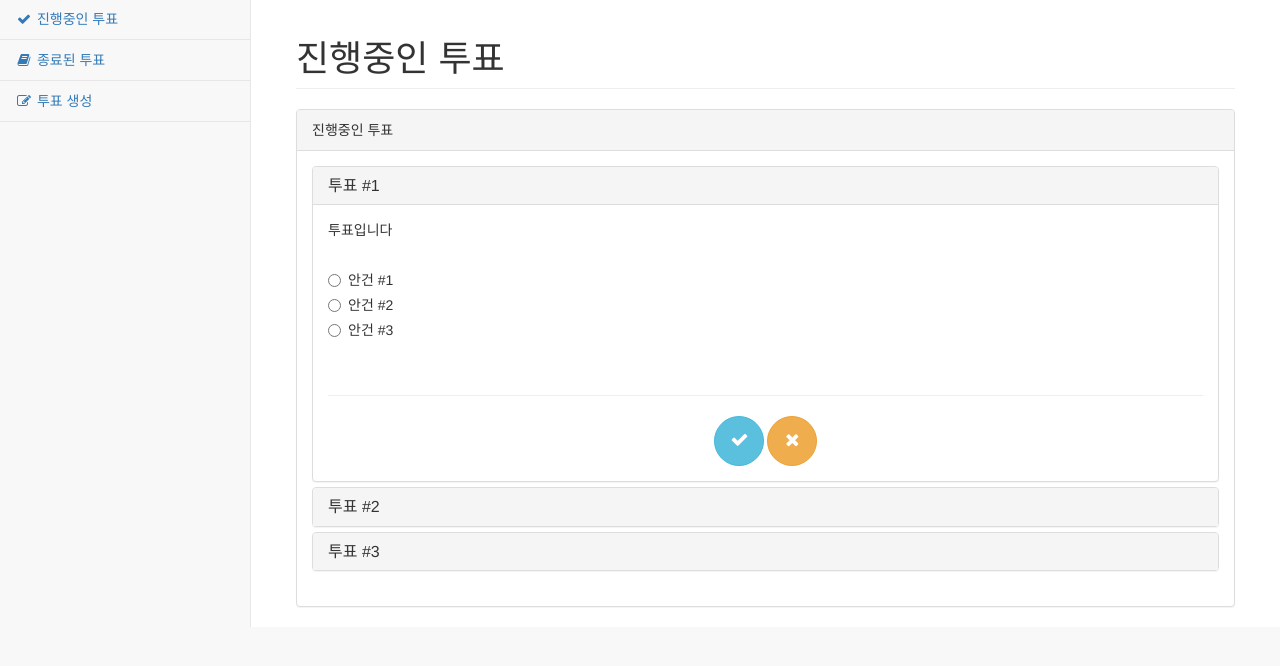
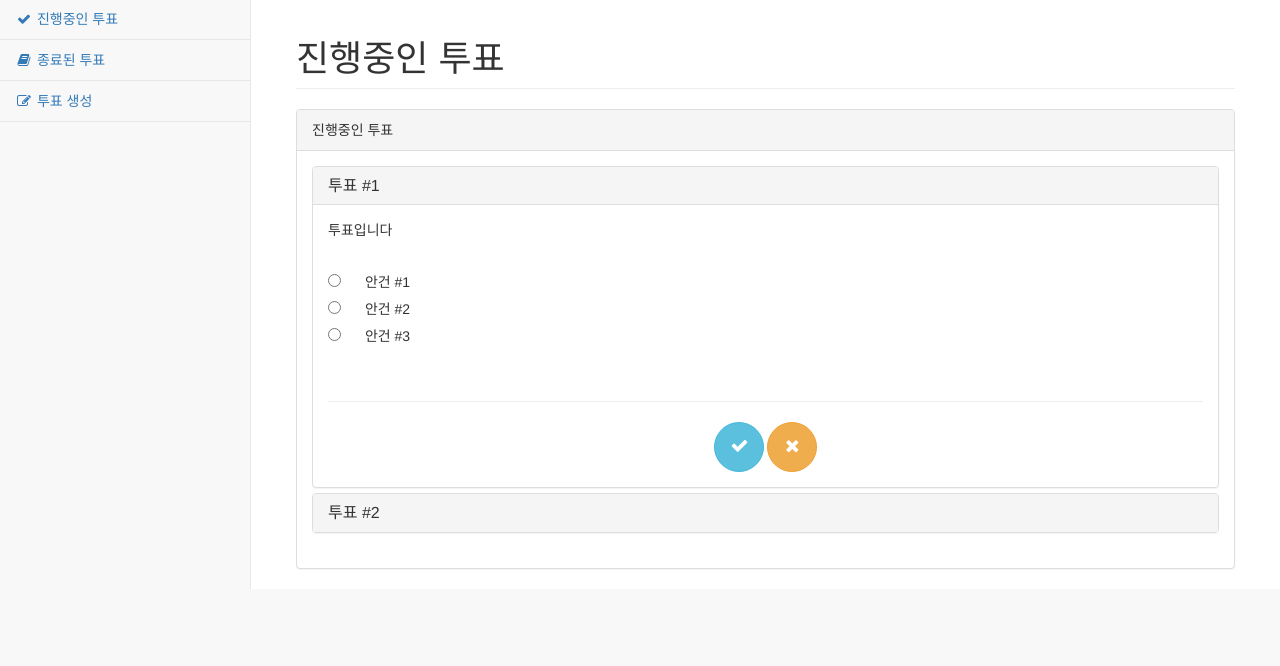
Before and after one commit to kgpaper/DiscordChatBot, a Flask app: template templates/onsurvey.html in a window 1280 px wide. Shown: the part 72-738 px from the top of the page. Run offline with Flask 2, Linux system fonts and the light colour scheme; the template is opened without the code that fills it, so the values that code supplies are empty; some libraries are stand-ins or nearby versions.

Commit message:
2018/07/05

```diff
--- a/templates/endsurvey.html
+++ b/templates/endsurvey.html
@@ -12,6 +12,7 @@
     <title>WAP - 종료된 투표</title>
 
     <link href="/static/vendor/bootstrap/css/bootstrap.min.css" rel="stylesheet">
+    <link href="/static/vendor/bootstrap/css/awesome-bootstrap-checkbox.css" rel="stylesheet">
     <link href="/static/vendor/metisMenu/metisMenu.min.css" rel="stylesheet">
     <link href="/static/dist/css/sb-admin-2.css" rel="stylesheet">
     <link href="/static/vendor/font-awesome/css/font-awesome.min.css" rel="stylesheet" type="text/css">
--- a/templates/makesurvey.html
+++ b/templates/makesurvey.html
@@ -49,10 +49,8 @@
                                         <ol id="list" style="margin:0; padding:0; list-style:none;">
                                             <li class="var_area02">
                                                 <div class="form-group form-inline">
-                                                    <input id="content_0" data-id-format="content_%d" name="data[content][0]" data-name-format="data[content][%d]" class="form-control" placeholder="항목 입력" style="width: 77%;">
-                                                    <input id="content_1" data-id-format="content_%d" name="data[content][1]" data-name-format="data[content][%d]" class="form-control" placeholder="항목 입력" style="width: 77%;">
                                                     <div id="addfield" style="display:none">
-                                                        <input id="content_2" data-id-format="content_%d" name="data[content][2]" data-name-format="data[content][%d]" class="form-control" placeholder="항목 입력" style="width: 77%;">
+                                                        <input id="content_0" data-id-format="content_%d" name="data[content][0]" data-name-format="data[content][%d]" class="form-control" placeholder="항목 입력" style="width: 77%;">
                                                         <button type="button" class="btn btn-warning" value="Del" onclick="remove_item(this)">항목 제거</button>
                                                     </div>
                                                     <div id="field"></div>
@@ -79,6 +77,8 @@
                                 <i class="fa fa-check"></i>
                             </button>
                         </div>
+                        <div>
+                        </div>
                     </form>
                 </div>
             </div>
--- a/templates/nav.html
+++ b/templates/nav.html
@@ -12,6 +12,7 @@
     <title>WAP - 투표</title>
 
     <link href="/static/vendor/bootstrap/css/bootstrap.min.css" rel="stylesheet">
+    <link href="/static/vendor/bootstrap/css/awesome-bootstrap-checkbox.css" rel="stylesheet">
     <link href="/static/vendor/metisMenu/metisMenu.min.css" rel="stylesheet">
     <link href="/static/dist/css/sb-admin-2.css" rel="stylesheet">
     <link href="/static/vendor/font-awesome/css/font-awesome.min.css" rel="stylesheet" type="text/css">
--- a/templates/onsurvey.html
+++ b/templates/onsurvey.html
@@ -12,6 +12,7 @@
     <title>WAP - 진행중인 투표</title>
 
     <link href="/static/vendor/bootstrap/css/bootstrap.min.css" rel="stylesheet">
+    <link href="/static/vendor/bootstrap/css/awesome-bootstrap-checkbox.css" rel="stylesheet">
     <link href="/static/vendor/metisMenu/metisMenu.min.css" rel="stylesheet">
     <link href="/static/dist/css/sb-admin-2.css" rel="stylesheet">
     <link href="/static/vendor/font-awesome/css/font-awesome.min.css" rel="stylesheet" type="text/css">
@@ -51,19 +52,22 @@
                                             투표입니다<br />
                                             <br />
                                             <div class="form-group">
-                                                <div class="radio">
-                                                    <label>
-                                                        <input type="radio" name="optionsRadios" id="optionsRadios1" value="option1" checked>안건 #1
+                                                <div class="checkbox checkbox-primary">
+                                                        <input type="radio" class="styled" name="optionsRadios" id="optionsRadios1" value="option1">
+                                                        <label for="optionsRadios1">
+                                                            안건 #1
                                                         </label>
                                                 </div>
-                                                <div class="radio">
-                                                    <label>
-                                                        <input type="radio" name="optionsRadios" id="optionsRadios2" value="option2">안건 #2
+                                                <div class="checkbox checkbox-primary">
+                                                        <input type="radio" class="styled" name="optionsRadios" id="optionsRadios2" value="option2">
+                                                        <label for="optionsRadios2">
+                                                            안건 #2
                                                         </label>
                                                 </div>
-                                                <div class="radio">
-                                                    <label>
-                                                        <input type="radio" name="optionsRadios" id="optionsRadios3" value="option3">안건 #3
+                                                <div class="checkbox checkbox-primary">
+                                                        <input type="radio" class="styled" name="optionsRadios" id="optionsRadios3" value="option3">
+                                                        <label for="optionsRadios3">
+                                                            안건 #3
                                                         </label>
                                                 </div>
                                             </div>
@@ -91,59 +95,22 @@
                                             투표입니다<br />
                                             <br />
                                             <div class="form-group">
-                                                <div class="radio">
-                                                    <label>
-                                                        <input type="radio" name="optionsRadios" id="optionsRadios1" value="option1" checked>안건 #1
+                                                <div class="checkbox checkbox-primary">
+                                                        <input type="checkbox" class="styled" name="optionCheckboxes" id="optionCheckboxes1" value="option1">
+                                                        <label for="optionCheckboxes1">
+                                                            안건 #1
                                                         </label>
                                                 </div>
-                                                <div class="radio">
-                                                    <label>
-                                                        <input type="radio" name="optionsRadios" id="optionsRadios2" value="option2">안건 #2
+                                                <div class="checkbox checkbox-primary">
+                                                        <input type="checkbox" class="styled" name="optionCheckboxes" id="optionCheckboxes2" value="option2">
+                                                        <label for="optionCheckboxes2">
+                                                            안건 #2
                                                         </label>
                                                 </div>
-                                                <div class="radio">
-                                                    <label>
-                                                        <input type="radio" name="optionsRadios" id="optionsRadios3" value="option3">안건 #3
-                                                    </label>
-                                                </div>
-                                            </div>
-                                            <br />
-                                            <hr>
-                                            <div class="text-center">
-                                                <button type="button" class="btn btn-info btn-circle btn-lg">
-                                                    <i class="fa fa-check"></i>
-                                                </button>
-                                                <button type="button" class="btn btn-warning btn-circle btn-lg">
-                                                    <i class="fa fa-times"></i>
-                                                </button>
-                                            </div>
-                                        </div>
-                                    </div>
-                                </div>
-                                <div class="panel panel-default">
-                                    <div class="panel-heading">
-                                        <h4 class="panel-title">
-                                            <a data-toggle="collapse" data-parent="#accordion" href="#collapseThree">투표 #3</a>
-                                        </h4>
-                                    </div>
-                                    <div id="collapseThree" class="panel-collapse collapse">
-                                        <div class="panel-body">
-                                            투표입니다<br />
-                                            <br />
-                                            <div class="form-group">
-                                                <div class="radio">
-                                                    <label>
-                                                        <input type="radio" name="optionsRadios" id="optionsRadios1" value="option1" checked>안건 #1
-                                                    </label>
-                                                </div>
-                                                <div class="radio">
-                                                    <label>
-                                                        <input type="radio" name="optionsRadios" id="optionsRadios2" value="option2">안건 #2
-                                                    </label>
-                                                </div>
-                                                <div class="radio">
-                                                    <label>
-                                                        <input type="radio" name="optionsRadios" id="optionsRadios3" value="option3">안건 #3
+                                                <div class="checkbox checkbox-primary">
+                                                        <input type="checkbox" class="styled" name="optionCheckboxes" id="optionCheckboxes3" value="option3">
+                                                        <label for="optionCheckboxes3">
+                                                            안건 #3
                                                         </label>
                                                 </div>
                                             </div>
```
Lines whose indentation alone changed are shown as unchanged.
